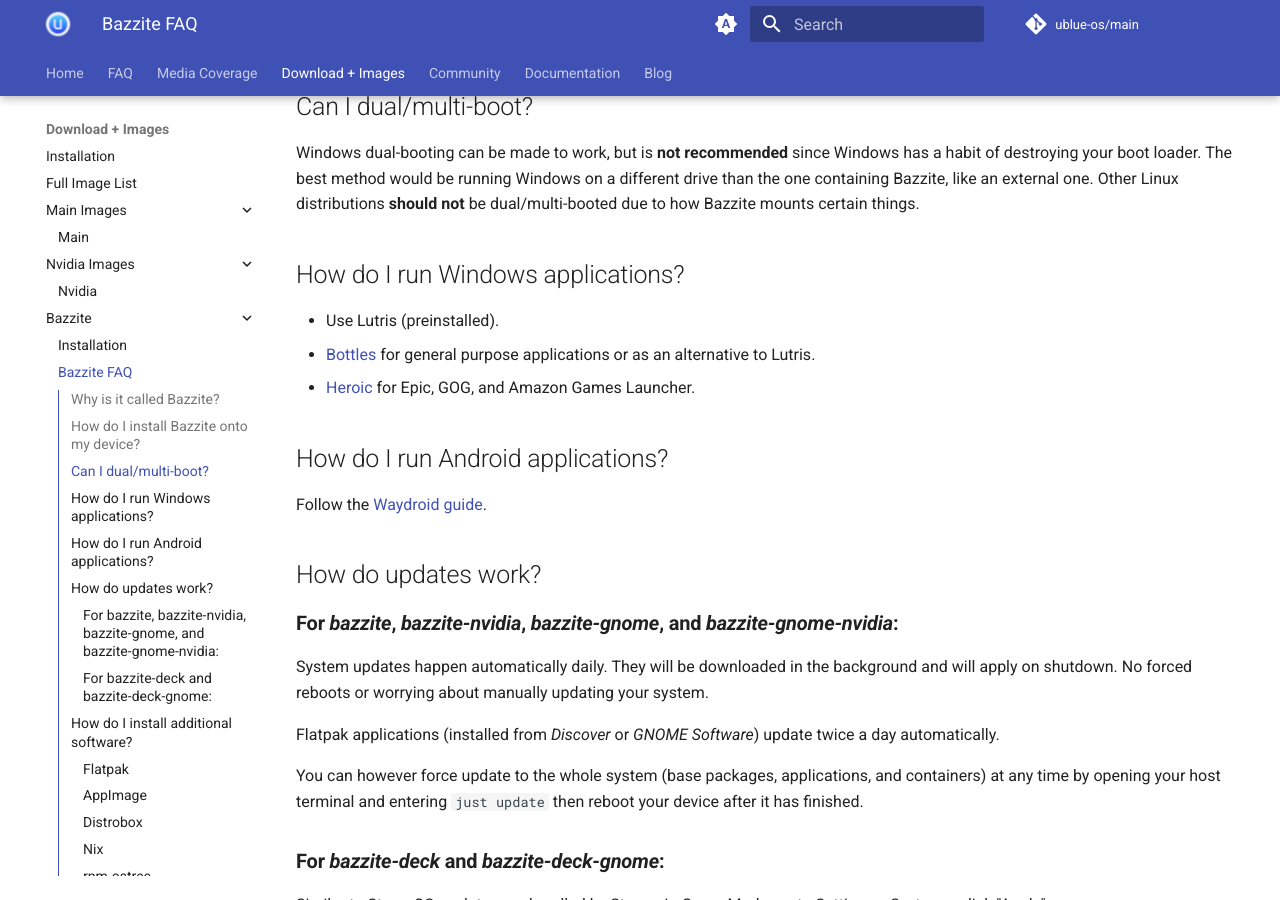
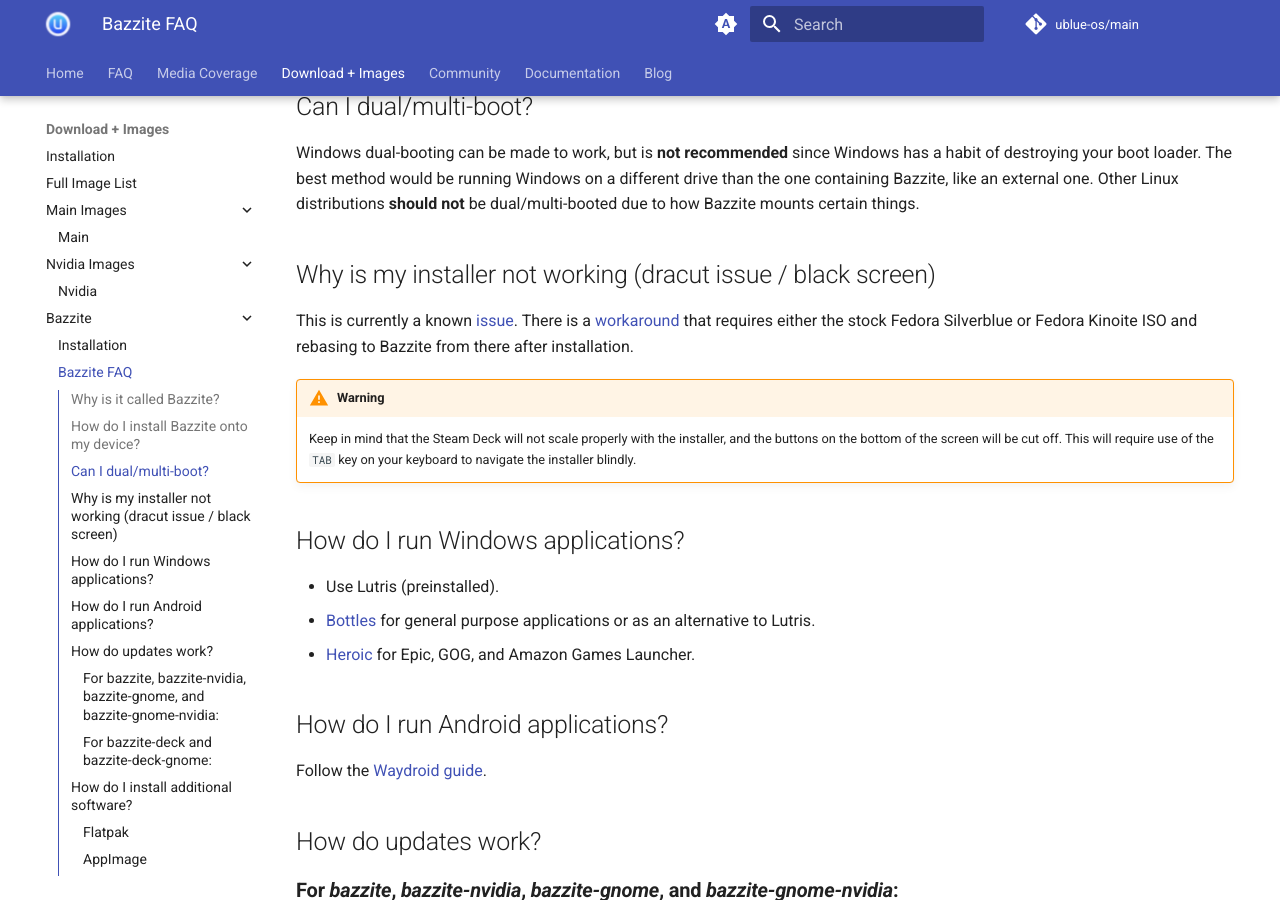
Before and after one commit to ublue-os/website, an MkDocs documentation site: the page built from docs/images/bazzite/FAQ.md, in a window 1280 px wide and 900 px high, scrolled down 462 px. Built offline with MkDocs 1.6.1 and Material for MkDocs 9.7.7, drawn with Linux system fonts in a browser that asks for light colours; comment, search, counter and statistics services are not loaded.

Commit message:
feat(FAQ): add "dracut error" workaround (#436)
* feat(FAQ): add "dracut error" workaround

* Update docs/images/bazzite/FAQ.md

Co-authored-by: Jorge O. Castro <jorge.castro@gmail.com>

---------

Co-authored-by: Jorge O. Castro <jorge.castro@gmail.com>

```diff
--- a/docs/images/bazzite/FAQ.md
+++ b/docs/images/bazzite/FAQ.md
@@ -10,6 +10,13 @@ Follow this [guide](/images/bazzite/installation/).
 ## Can I dual/multi-boot?
 
 Windows dual-booting can be made to work, but is **not recommended** since Windows has a habit of destroying your boot loader.  The best method would be running Windows on a different drive than the one containing Bazzite, like an external one.  Other Linux distributions **should not** be dual/multi-booted due to how Bazzite mounts certain things.
+
+## Why is my installer not working (dracut issue / black screen)
+
+This is currently a known [issue](https://github.com/ublue-os/bazzite/issues/109).  There is a [workaround](https://github.com/ublue-os/bazzite/issues/109#issuecomment-1691090533) that requires either the stock Fedora Silverblue or Fedora Kinoite ISO and rebasing to Bazzite from there after installation.
+!!! warning
+
+    Keep in mind that the Steam Deck will not scale properly with the installer, and the buttons on the bottom of the screen will be cut off.  This will require use of the `TAB` key on your keyboard to navigate the installer blindly.
 
 ## How do I run Windows applications?
 
```
